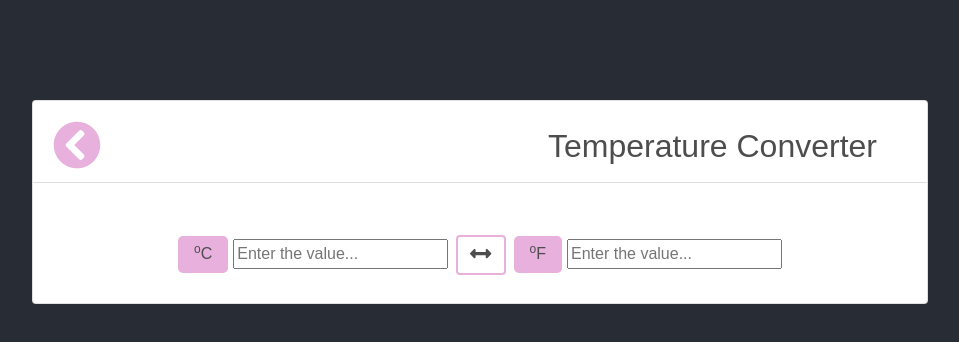
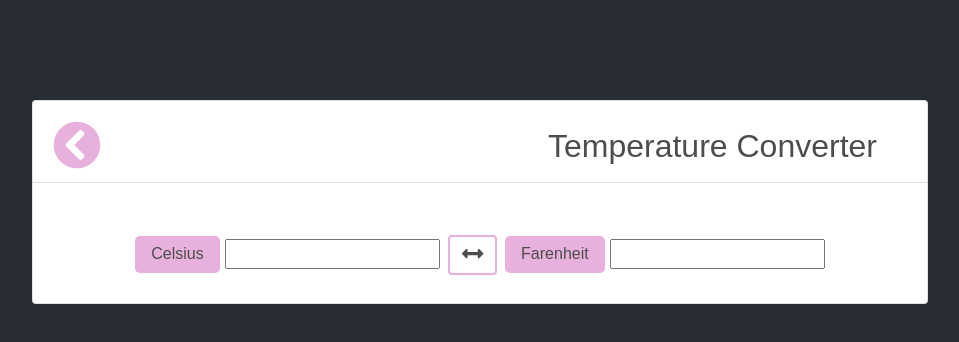
Before and after one commit to JustineCh/Unit-Converter, a React (Create React App) app: page /temp in a window 1280 px wide. Shown: the top 342 px of the page, without its empty margins (160-1119 px from the left). Built offline with nearby package versions, Linux system fonts and the light colour scheme.

Commit message:
Change of components

```diff
--- /dev/null
+++ b/src/components/converters/FarenheitCelsiusConverter.js
@@ -0,0 +1,17 @@
+import React, { Fragment } from "react";
+import TwoInputConverter from "../layout/TwoInputConverter";
+import Celsius from "../layout/Celsius";
+import Farenheit from "../layout/Farenheit";
+
+function FarenheitToCelsiusConverter() {
+   const formula1to2 = (x) => ((x * 9 / 5) + 32);
+   const formula2to1 = (x) => ((x - 32) * 5 / 9);
+
+   return (
+      <Fragment>
+         {TwoInputConverter(Celsius, Farenheit, formula1to2, formula2to1)}
+      </Fragment>
+   )
+ }
+
+ export default FarenheitToCelsiusConverter;
--- a/src/components/layout/Celsius.js
+++ b/src/components/layout/Celsius.js
@@ -1,11 +1,8 @@
-import React, {useContext} from 'react';
-import Unit from '../layout/Unit';
-import UnitContext from '../../context/unit/unitContext';
+import React from 'react';
+import ValueWithLabel from '../layout/ValueWithLabel';
 
-function Celsius() {
-   const unitContext = useContext(UnitContext);
-   const {val1} = unitContext;
-   return <Unit inputType={'celsius'}  value={val1}/>
+function Celsius({value, onChange}) {
+   return <ValueWithLabel val={value} onChange={onChange} label={'Celsius'}/>
 }
 
 export default Celsius;
--- a/src/components/layout/Farenheit.js
+++ b/src/components/layout/Farenheit.js
@@ -1,12 +1,8 @@
-import React, {useContext} from 'react';
-import Unit from '../layout/Unit';
-import UnitContext from '../../context/unit/unitContext';
+import React from 'react';
+import ValueWithLabel from '../layout/ValueWithLabel';
 
-function Farenheit() {
-  const unitContext = useContext(UnitContext);
-  const {val2} = unitContext;
-
-  return <Unit inputType={'farenheit'} value={val2}/>
+function Farenheit({value, onChange}) {
+   return <ValueWithLabel val={value} onChange={onChange} label={'Farenheit'}/>
 }
 
 export default Farenheit;
--- a/src/components/layout/Kilogram.js
+++ b/src/components/layout/Kilogram.js
@@ -1,8 +1,8 @@
 import React from 'react';
-import Unit from '../layout/Unit';
+
 
 function Kilogram() {
-   return <Unit inputType={'kilogram'} />
+
 }
 
 export default Kilogram;
--- a/src/components/layout/Pound.js
+++ b/src/components/layout/Pound.js
@@ -1,8 +1,8 @@
 import React from 'react';
-import Unit from '../layout/Unit';
+
 
 function Pound() {
-   return <Unit inputType={'pound'} />
+
 }
 
 export default Pound;
--- /dev/null
+++ b/src/components/layout/TwoInputConverter.js
@@ -0,0 +1,34 @@
+import React, { Fragment, useState, useContext} from "react";
+import UnitContext from '../../context/unit/unitContext';
+import { FontAwesomeIcon } from "@fortawesome/react-fontawesome";
+
+function TwoInputConverter(Input1, Input2, formula1to2, formula2to1) {
+   const [val1, setVal1] = useState("");
+   const [val2, setVal2] = useState("");
+   const unitContext = useContext(UnitContext);
+   const {arrow} = unitContext;
+
+   return (
+     <Fragment>
+        <Input1
+         value={val1}
+         onChange={e => {
+           setVal1(e.target.value);
+           setVal2(formula1to2(e.target.value));
+         }}
+       />
+       <div className="btn btn-border btn-border-primary m-2">
+         {<FontAwesomeIcon icon={arrow} size="lg" />}
+       </div>
+       <Input2
+         value={val2}
+         onChange={e => {
+           setVal2(e.target.value);
+           setVal1(formula2to1(e.target.value));
+         }}
+       />
+     </Fragment>
+   );
+ }
+
+ export default TwoInputConverter;
--- a/src/components/layout/Unit.js
+++ /dev/null
@@ -1,39 +0,0 @@
-import React, {Fragment, useContext} from 'react';
-import PropTypes from "prop-types";
-import UnitContext from '../../context/unit/unitContext';
-
-function Unit({inputType, value}) {
-   const unitContext = useContext(UnitContext);
-   const {val1, val2} = unitContext;
-
-   const onChange = e => {
-      if(value === val1 && inputType === 'celsius') {
-         unitContext.calcVal2(e.target.value);
-      } else if(value === val2 && inputType === 'farenheit') {
-         unitContext.calcVal1(e.target.value);
-      } else if(inputType === 'kilogram') {
-         unitContext.calcLbs(e.target.value);
-      } else if(inputType === 'pound') {
-         unitContext.calcKg(e.target.value)
-      }
-   };
-
-   return (
-      <Fragment>
-            <input
-               type="number"
-               name={inputType}
-               placeholder="Enter the value..."
-               value={value}
-               onChange={onChange}
-            />
-      </Fragment>
-   )
-}
-
-Unit.propTypes = {
-   inputType: PropTypes.string.isRequired,
-}
-
-
-export default Unit;
--- /dev/null
+++ b/src/components/layout/ValueWithLabel.js
@@ -0,0 +1,13 @@
+import React, { Fragment} from "react";
+
+function ValueWithLabel({val, onChange, label}) {
+  console.log('valuewithlabel:', val)
+   return (
+      <Fragment>
+        <label className="btn-unit btn-primary-color">{label}</label>
+        <input value={val} onChange={onChange} />
+      </Fragment>
+    );
+}
+
+export default ValueWithLabel;
--- a/src/components/pages/Temp.js
+++ b/src/components/pages/Temp.js
@@ -1,24 +1,14 @@
-import React, {Fragment, useContext} from 'react';
+import React, {Fragment} from 'react';
 import Navbar from '../layout/Navbar';
-import Celsius from '../layout/Celsius';
-import Farenheit from '../layout/Farenheit';
-import UnitContext from '../../context/unit/unitContext';
-import { FontAwesomeIcon } from '@fortawesome/react-fontawesome';
+import FarenheitToCelsiusConverter from '../converters/FarenheitCelsiusConverter';
 
 function Temp() {
-   const unitContext = useContext(UnitContext);
-   const {arrow} = unitContext;
-
    return (
       <Fragment>
          <Navbar className="card-header navbar navbar-primary" title={'Temperature Converter'} iconClass={'back-icon-primary'}/>
          <div className="card-body mt-3">
             <form className="">
-               <label className="btn-unit btn-primary-color"><sup>o</sup>C</label>
-               <Celsius />
-               <div className="btn btn-border btn-border-primary m-2">{<FontAwesomeIcon icon={arrow} size="lg"/>}</div>
-               <label className="btn-unit btn-primary-color"><sup>o</sup>F</label>
-               <Farenheit />
+              <FarenheitToCelsiusConverter />
             </form>
          </div>
       </Fragment>
```
